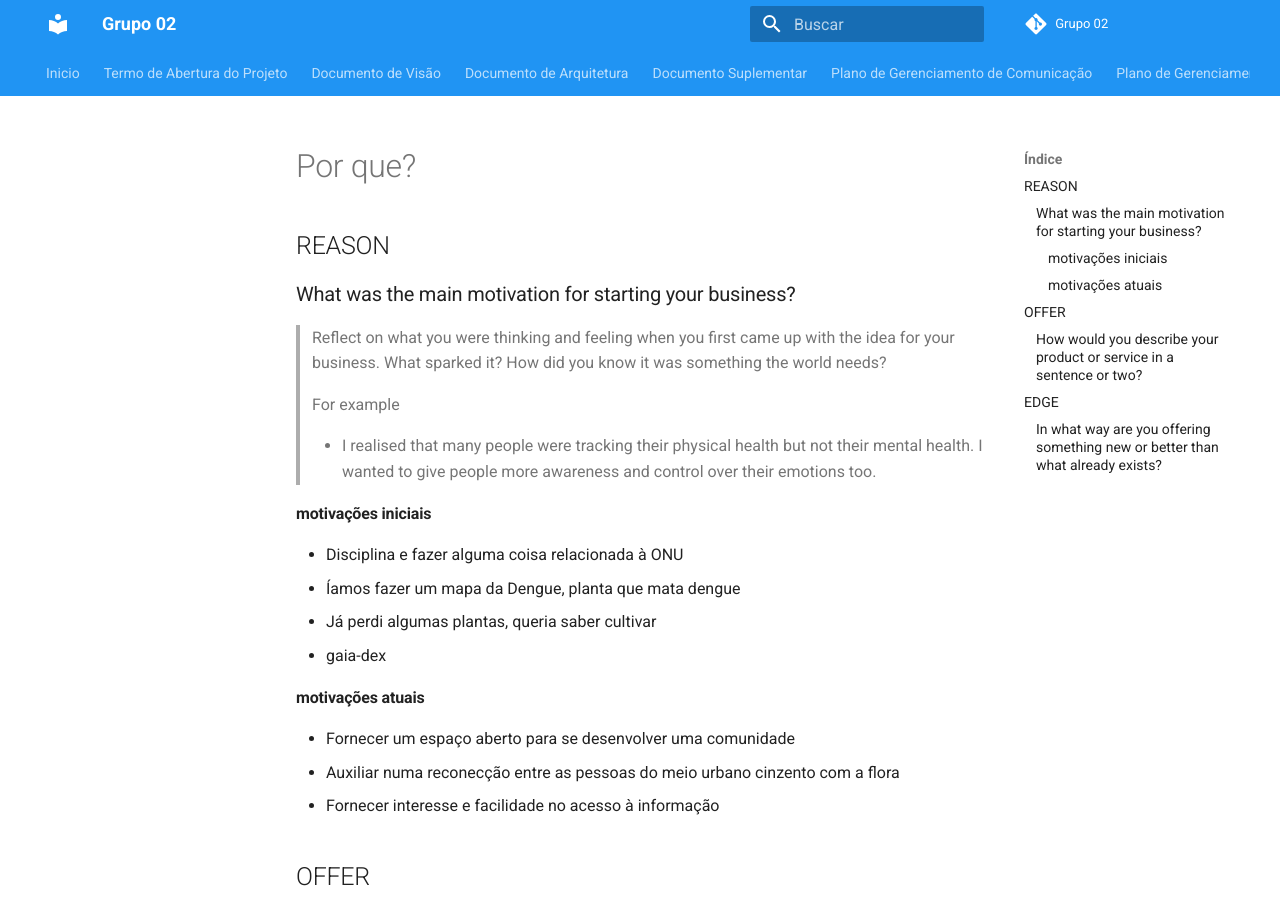
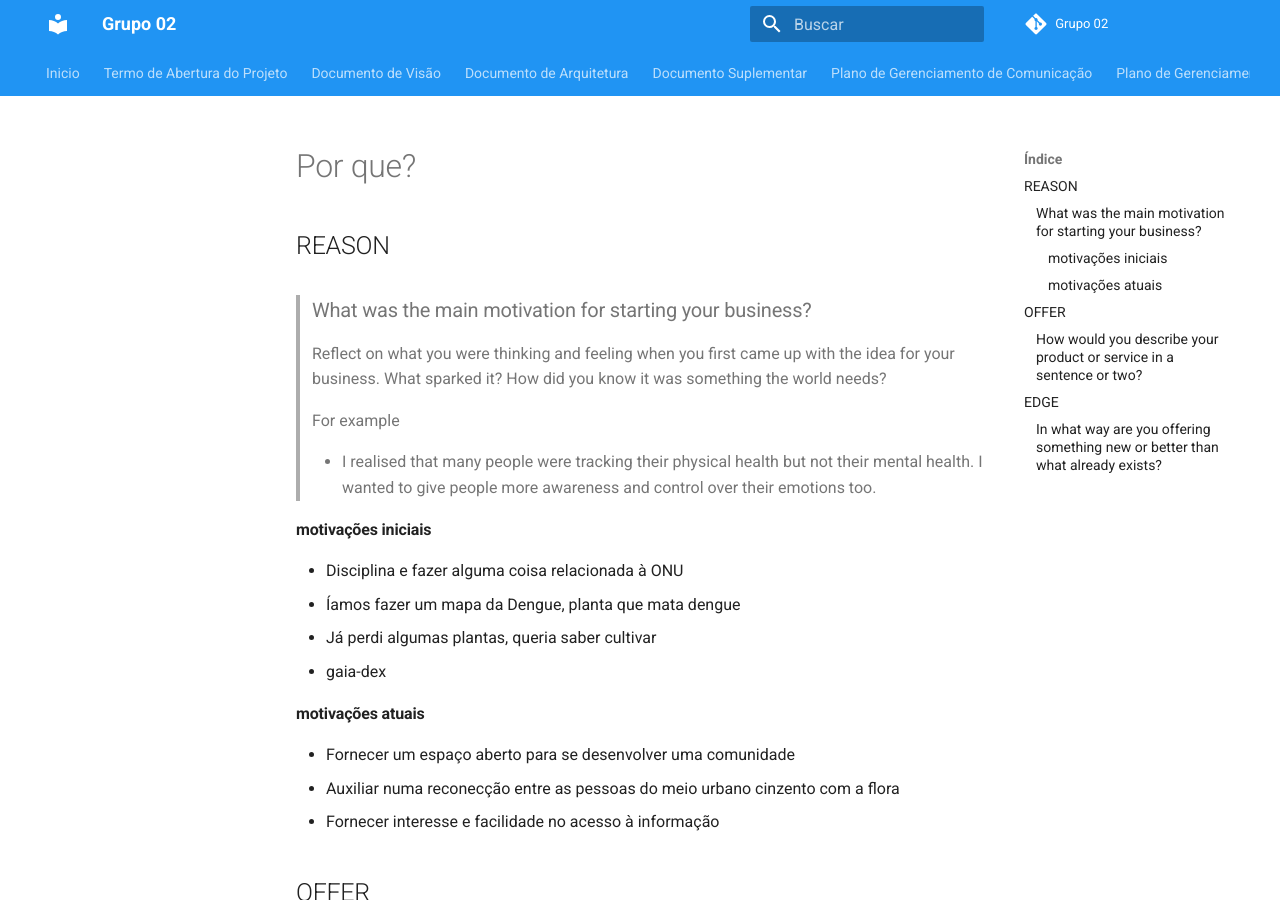
Before and after one commit to fga-eps-mds/2020.1-GaiaDex-wiki, an MkDocs documentation site: the page built from docs/vision_document/ZeBrand.md, in a window 1280 px wide and 900 px high. Built offline with MkDocs 1.6.1 and Material for MkDocs 9.7.7, drawn with Linux system fonts in a browser that asks for light colours; comment, search, counter and statistics services are not loaded; old or Windows-style settings are respelled for this version of MkDocs.

```diff
--- a/docs/vision_document/ZeBrand.md
+++ b/docs/vision_document/ZeBrand.md
@@ -2,7 +2,7 @@
 
 ## REASON
 
-### What was the main motivation for starting your business?
+> ### What was the main motivation for starting your business?
 
 > Reflect on what you were thinking and feeling when you first came up with the idea for your business. What sparked it? How did you know it was something the world needs?
 
@@ -25,7 +25,7 @@
 
 ## OFFER
 
-### How would you describe your product or service in a sentence or two?
+> ### How would you describe your product or service in a sentence or two?
 
 > Focus on the customer benefits first, then what your company provides to support that. Keep it short—this isn’t about listing features, it’s about identifying your main offering that improves your customer’s life.
 
@@ -36,7 +36,7 @@
 
 ## EDGE
 
-### In what way are you offering something new or better than what already exists?
+> ### In what way are you offering something new or better than what already exists?
 
 > Think about all the other ways your customer is already fulfilling their needs. What makes you a better choice? What makes your offering unique? For example, are you faster or more efficient? Do you offer a better value?
 
@@ -53,7 +53,7 @@ Mas, principalmente, o fator de fornecer um suporte da comunidade.
 
 ## Demografia do publico-alvo
 
-### Identify your target demographic.
+> ### Identify your target demographic.
 
 > Your audience might be diverse, but who comes to mind when you think about the ideal customer? Who would your product be perfect for?
 
@@ -64,7 +64,7 @@ Mas, principalmente, o fator de fornecer um suporte da comunidade.
 
 ## Consumidor
 
-### How would you describe your target market?
+> ### How would you describe your target market?
 
 > Think about their needs, lifestyle, desires and concerns. Consider them from a psychological perspective, not just demographic. What things do they care about? What do they value and why?
 
@@ -74,7 +74,7 @@ Qualquer pessoa que se interesse por botânica.
 
 ## COMPETIDORES
 
-### What other products or services might your target market use to meet their needs?
+> ### What other products or services might your target market use to meet their needs?
 
 > Remember to think outside the box. Customers might be using other solutions that aren’t even in your industry or on your radar. For example, a competitor for a new bike company might actually be the public subway system.
 
@@ -92,7 +92,7 @@ Qualquer pessoa que se interesse por botânica.
 
 ## COLLABORATORS
 
-### Who are some potential business partners or institutions you can partner with to reach your business goals?
+> ### Who are some potential business partners or institutions you can partner with to reach your business goals?
 
 > No business is an island. Whose support do you need to succeed? Who has connections or capabilities that are essential to your business? For instance, a supplier could double as a distribution channel while providing a window into new initiatives.
 
@@ -124,7 +124,7 @@ Qualquer pessoa que se interesse por botânica.
 
 ## RESOURCES
 
-### What tools, resources, or capabilities will you need to make your product or service a reality?
+> ### What tools, resources, or capabilities will you need to make your product or service a reality?
 
 > Every product or service depends on certain criteria or resources to function. What resources or skills are critical to your success? What are some tools that your business relies on? What are the absolute must-haves?
 
@@ -144,7 +144,7 @@ Qualquer pessoa que se interesse por botânica.
 
 ## REVENUE
 
-### What is your revenue model for monetizing your business? What will your pricing be like?
+> ### What is your revenue model for monetizing your business? What will your pricing be like?
 
 > Consider all revenue streams. You could have one or multiple revenue streams depending on who your customers are. For example, a video streaming platform might profit from viewer subscription fees as well as advertising fees for sponsored content.
 
@@ -161,7 +161,7 @@ Qualquer pessoa que se interesse por botânica.
 
 ## REACH
 
-### What channels and methods will you use to connect with customers and collaborators?
+> ### What channels and methods will you use to connect with customers and collaborators?
 
 > There are many ways to reach an audience-digitally or in-person, mass communications or individual conversations. Think across the whole spectrum.
 
```
